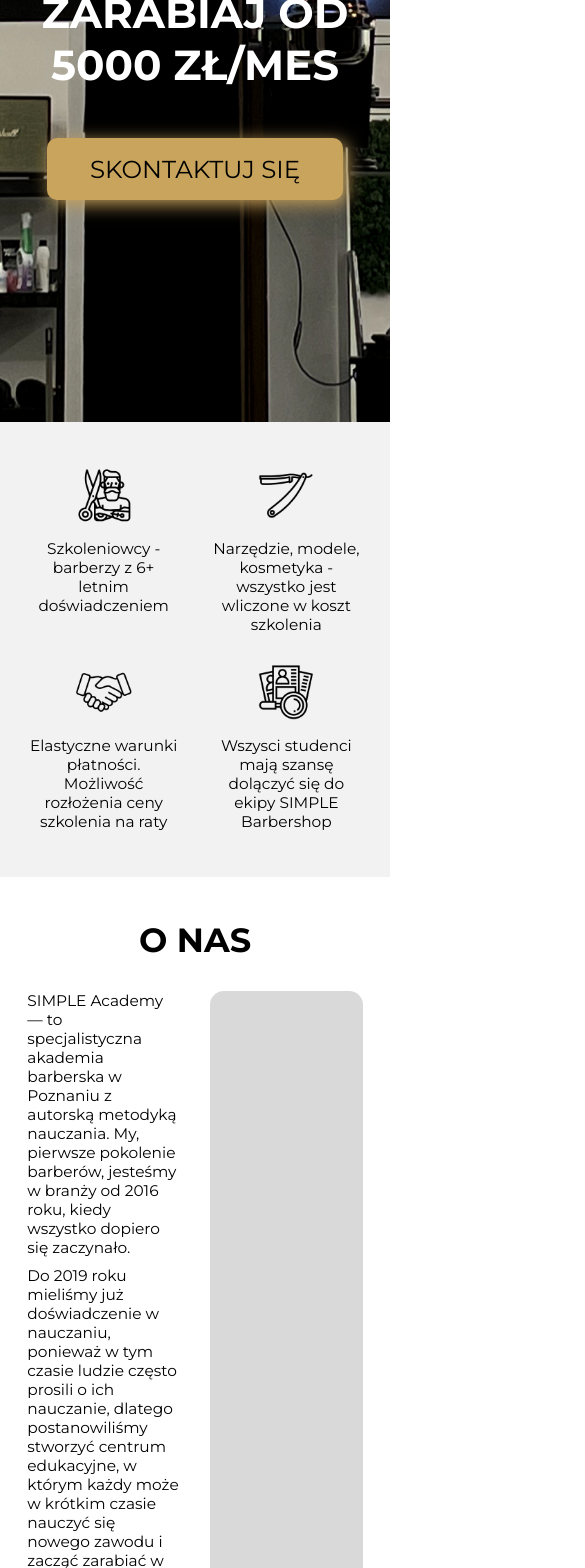
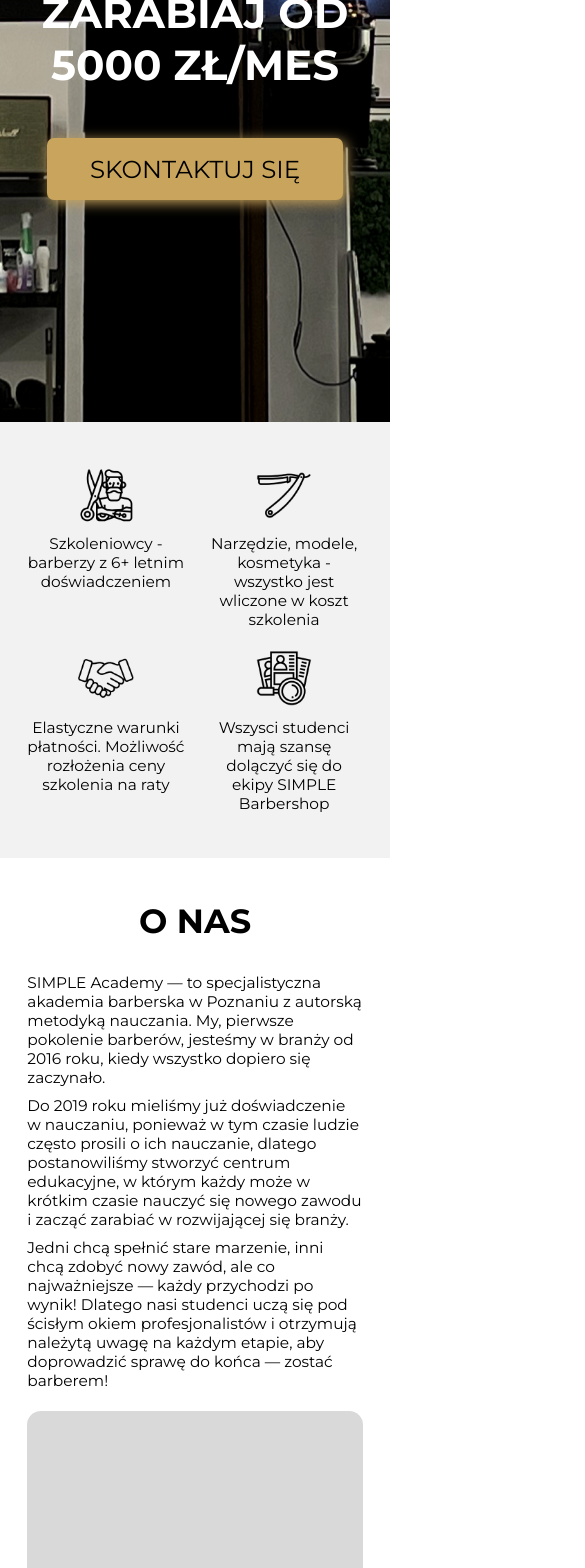
Before and after one commit to Viktor1897/simple-academy, a React (Vite) app: page /#/ in a window 390 px wide. Shown: the part 400-1968 px from the top of the page, 585 px wide, since content can reach past the window. Built offline with nearby package versions, Linux system fonts and the light colour scheme; no server answers.

Commit message:
configure responsivness for AboutUsSection

```diff
--- a/src/components/AboutUsSection/AboutUsSection.tsx
+++ b/src/components/AboutUsSection/AboutUsSection.tsx
@@ -1,10 +1,11 @@
+import styled from "@emotion/styled";
 import { ContentWrapper, FlexItem, H3, Section, Text } from "components/StyledHtml/StyledHtml";
 
 const AboutUsSection = () => {
     return (
         <Section padding="6rem 0 10rem 0">
             <H3 marginBottom="4.5rem">O NAS</H3>
-            <ContentWrapper flexDirection="row" alignItems="stretch">
+            <ContentWrapperResponsive flexDirection="row" alignItems="stretch">
                 <FlexItem>
                     <Text>
                     SIMPLE Academy — to specjalistyczna akademia barberska w Poznaniu z autorską metodyką nauczania. My, pierwsze pokolenie barberów, jesteśmy w branży od 2016 roku, kiedy wszystko dopiero się zaczynało.
@@ -15,10 +16,16 @@ const AboutUsSection = () => {
                     <Text>                    Jedni chcą spełnić stare marzenie, inni chcą zdobyć nowy zawód, ale co najważniejsze — każdy przychodzi po wynik!
                     Dlatego nasi studenci uczą się pod ścisłym okiem profesjonalistów i otrzymują należytą uwagę na każdym etapie, aby doprowadzić sprawę do końca — zostać barberem!</Text>
                 </FlexItem>
-                <FlexItem style={{ backgroundColor: "#D9D9D9", borderRadius: "2rem", width: "57rem"}}></FlexItem>
-            </ContentWrapper>
+                <FlexItem style={{ backgroundColor: "#D9D9D9", borderRadius: "2rem", minHeight: "300px" }}></FlexItem>
+            </ContentWrapperResponsive>
         </Section>
     );
 };
 
 export default AboutUsSection;
+
+const ContentWrapperResponsive = styled(ContentWrapper)`
+    @media (max-width: 800px) {
+        flex-direction: column;
+    };
+`;
--- a/src/components/StyledHtml/StyledHtml.ts
+++ b/src/components/StyledHtml/StyledHtml.ts
@@ -27,8 +27,8 @@ export const Button = styled.button<ButtonProps>`
     padding: ${props => props.padding || "1.5rem 0"};
     background-color: ${props => props.variant === "outlined" ? "transparent" : COLORS.gold};
     border: ${props => props.variant === "outlined" ? `${props.color || COLORS.black} solid 1px` : "none"};
-    border-radius: 10px;
-    box-shadow: ${props => props.variant !== "outlined" && `4px 4px 18px ${COLORS.gold}`};
+    border-radius: 1rem;
+    box-shadow: ${props => props.variant !== "outlined" && `0.4rem 0.4rem 1.8rem ${COLORS.gold}`};
     color: ${props => props.color || COLORS.black};
     font-size: ${props => props.fontSize || "2.7rem"};
     font-weight: 500;
@@ -65,7 +65,7 @@ export const ContentWrapper = styled.div<WrapperProps>`
     flex-direction: ${props => props.flexDirection || "row"};
     align-items: ${props => props.alignItems || "start"};
     flex-wrap: ${props => props.flexWrap};
-    gap: ${props => props.gap || "30px"};
+    gap: ${props => props.gap || "3rem"};
 `;
 
 type VerticalFlexContainer = {
@@ -78,7 +78,7 @@ export const VerticalFlexContainer = styled.div<VerticalFlexContainer>`
     flex-direction: column;
     align-items: ${props => props.alignItems || "center"};
     text-align: ${props => props.textAlign || "center"};
-    gap: 16px;
+    gap: 1.6rem;
     flex: 1;
 `;
 
@@ -91,9 +91,9 @@ export const Paper = styled.div`
     flex-direction: column;
     justify-content: space-between;
     flex: 1;
-    padding: 50px 45px;
+    padding: 5rem 4.5rem;
     position: relative;
-    border-radius: 24px;
+    border-radius: 2.4rem;
     background-color: ${COLORS.white};
 `;
 
@@ -106,10 +106,10 @@ type ListProps = {
 
 export const List = styled.ul<ListProps>`
     list-style: none;
-    padding-left: 35px;
+    padding-left: 3.5rem;
     & li {
         font-size: ${props => props.fontSize || "2.1rem"};
-        margin-bottom: 12px;
+        margin-bottom: 1.2rem;
         &::before {
             content: "•";
             color: ${COLORS.gold};
```
